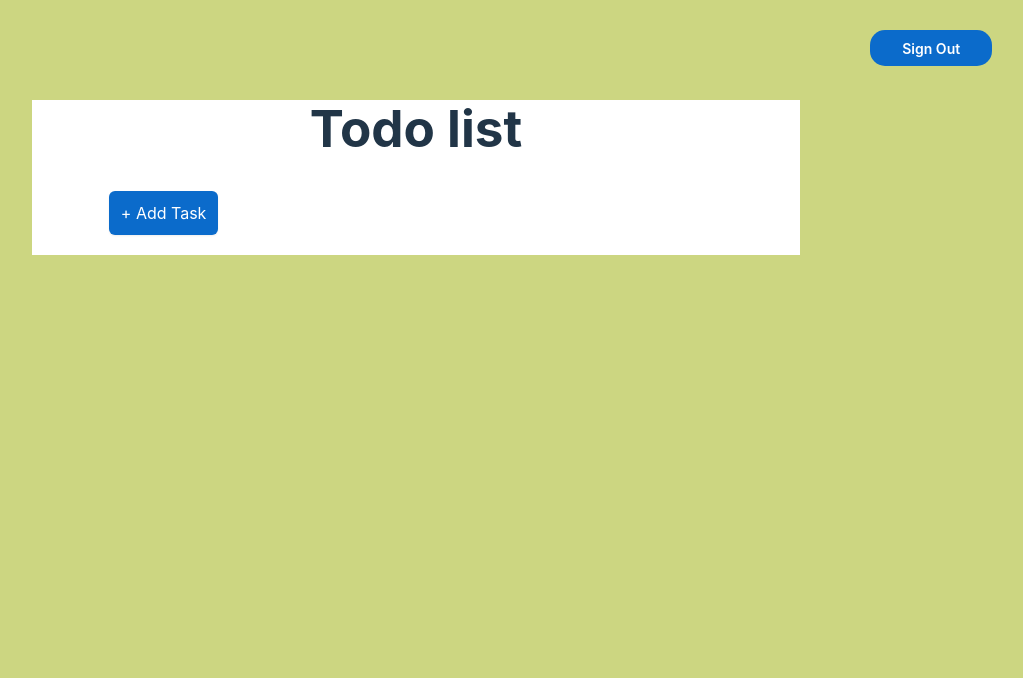
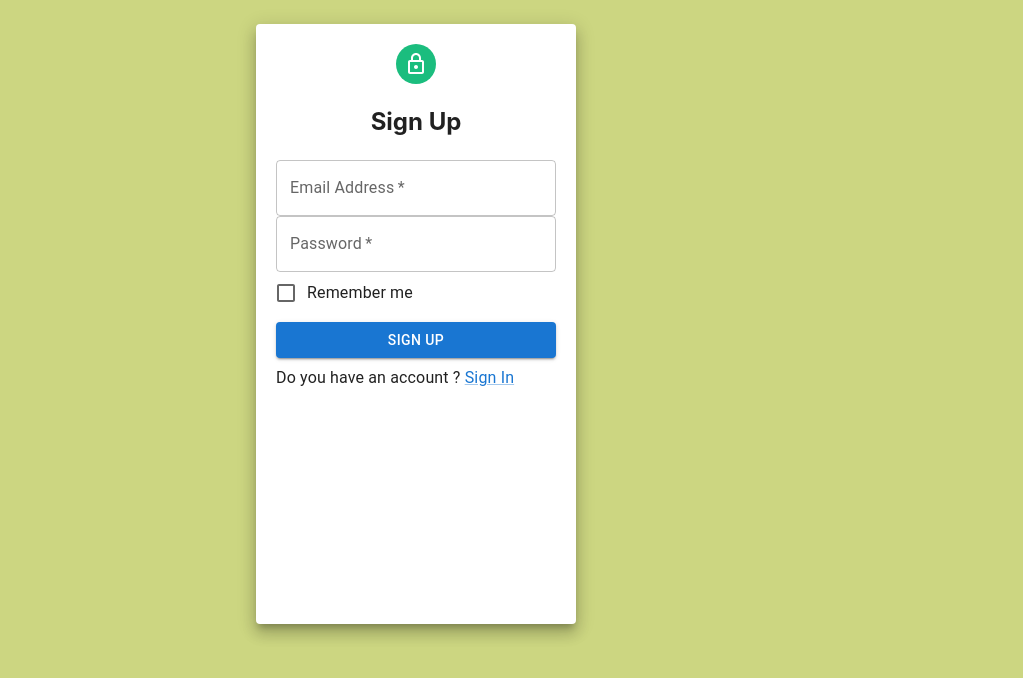
Before and after one commit to ayumi-ayumi/todo-list-ts, a React (Vite) app: page /todolist in a window 1280 px wide. Shown: the top 678 px of the page, without its empty margins (224-1247 px from the left). Built offline with nearby package versions, Linux system fonts and the light colour scheme; no server answers.

Commit message:
Building the auth function

```diff
--- a/src/App.tsx
+++ b/src/App.tsx
@@ -20,25 +20,24 @@ export default function App() {
   } = useContext(AuthContext);
   const navigate = useNavigate()
 
-  console.log('User:', !!currentUser);
-  console.log('User:', currentUser);
-  console.log(currentUser && "user");
+  console.log('User:', typeof(currentUser));
 
   useEffect(() => {
     if (currentUser) {
       navigate('/todolist')
       console.log(currentUser)
     }
-  }, [currentUser])
+  }, [])
+  // }, [currentUser])
 
   return (
-    <AuthProvider>
+    // <AuthProvider>
       <Routes>
         <Route path={`/`} element={<Auth />} />
         {/* <Route path={`/todolist`} element={<Todolist />} /> */}
         <Route path={`/todolist`} element={currentUser ? <Todolist /> : <Auth />} />
       </Routes>
-    </AuthProvider>
+    // </AuthProvider>
   )
   // const [user, setUser] = useState<UserType>(null);
 
--- a/src/AuthContext.tsx
+++ b/src/AuthContext.tsx
@@ -59,7 +59,11 @@ type UserType = User | null;
 //   );
 // };
 
-export const AuthContext = createContext({ currentUser: {} as User | null, setCurrentUser: (_user: User) => { }, logOut: () => { } });
+export const AuthContext = createContext({
+  currentUser: {} as User | null,
+  setCurrentUser: (_user: User) => { },
+  logOut: () => { }
+});
 
 export default function AuthProvider({ children }) {
   const [currentUser, setCurrentUser] = useState<UserType>(null);
@@ -96,11 +100,17 @@ export default function AuthProvider({ children }) {
     const unsubscribe = onAuthStateChanged(auth, (user) => {
       if (user) {
         setCurrentUser(user)
+        setLoading(false);
         console.log(user)
+      } else {
+        setCurrentUser(null)
       }
     })
-    return unsubscribe
-  }, [setCurrentUser]);
+    // return unsubscribe
+    return () => {
+      unsubscribe();
+    };
+  }, [currentUser]);
 
   // function logIn() {
   //   // function logIn(e: any) {
@@ -121,6 +131,7 @@ export default function AuthProvider({ children }) {
   async function logOut() {
     await signOut(auth);
     setCurrentUser(null)
+    console.log("logout", currentUser)
     navigate("/", { replace: true });
   }
 
--- a/src/main.tsx
+++ b/src/main.tsx
@@ -8,6 +8,8 @@ import * as React from "react";
 import * as ReactDOM from "react-dom/client";
 import { BrowserRouter } from "react-router-dom";
 // import ErrorPage from "./error-page";
+import AuthProvider from './AuthContext';
+
 
 // const router = createBrowserRouter([
 //   {
@@ -31,7 +33,9 @@ const root = ReactDOM.createRoot(document.getElementById("root")!);
 root.render(
   <React.StrictMode>
     <BrowserRouter>
-      <App />
+      <AuthProvider>
+        <App />
+      </AuthProvider>
     </BrowserRouter>
   </React.StrictMode>,
 );
```
